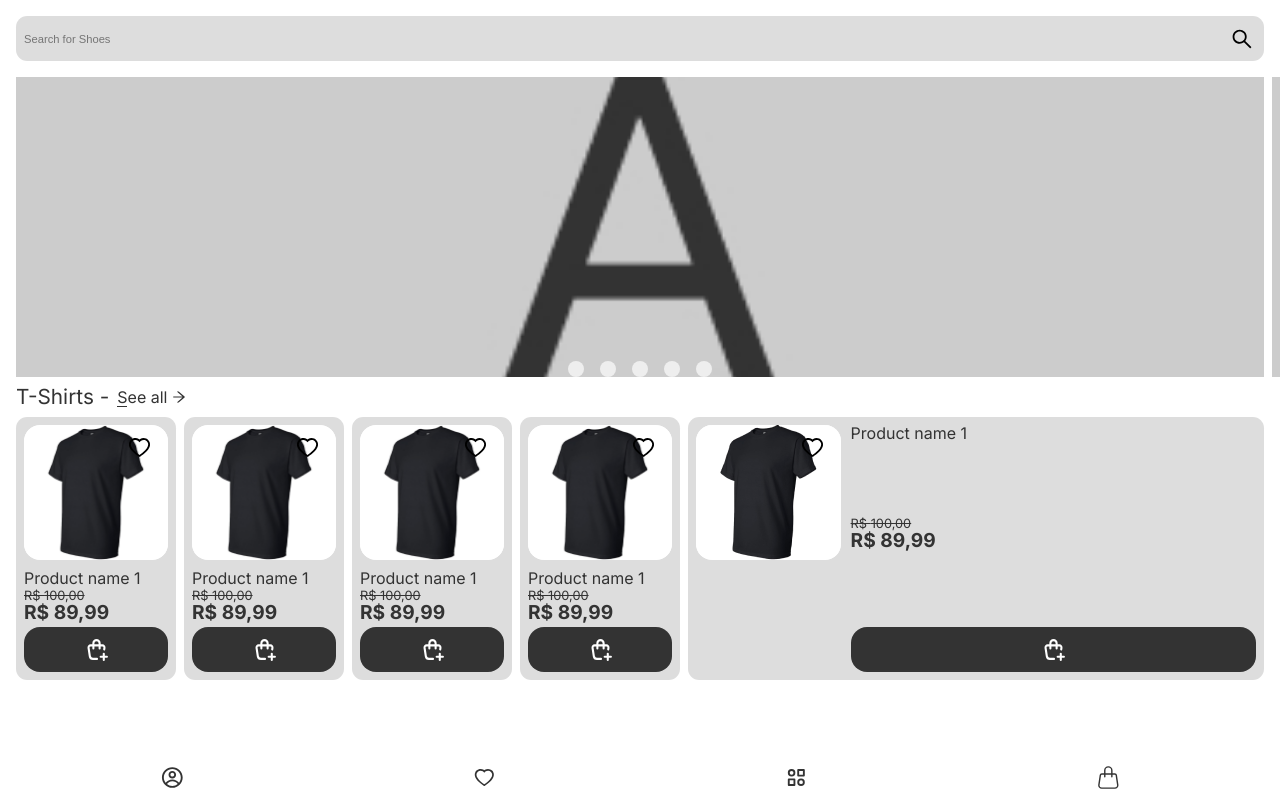
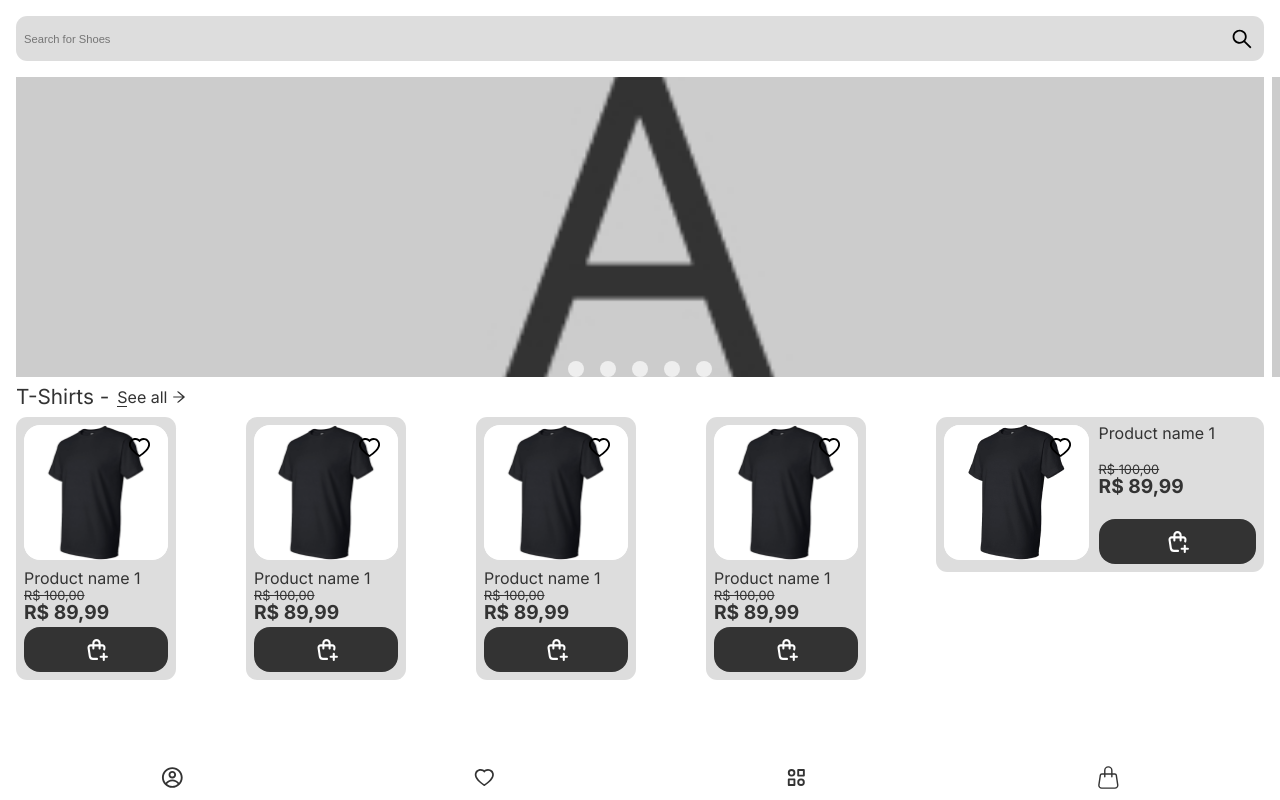
Before and after one commit to lipeRefosco/front-ecommerce-next, a Next.js app: page / in a window 1280 px wide. Built offline with nearby package versions, Linux system fonts and the light colour scheme.

Commit message:
fix[ProductCardWide/Component]: fix distortion when the screen change the dimensions

```diff
--- a/app/components/ProductCardWide/index.tsx
+++ b/app/components/ProductCardWide/index.tsx
@@ -10,6 +10,9 @@ export default function ProductCardWide({
 }) {
 
     const custonStyle: CSSProperties = {
+        minWidth: '328px',
+        maxWidth: '328px',
+        maxHeight: '155px',
         flexDirection: 'row',
         flexGrow: 1
     }
--- a/app/components/Section/Wrapper/styles.module.css
+++ b/app/components/Section/Wrapper/styles.module.css
@@ -1,6 +1,6 @@
 .wrapper {
     display: flex;
-    justify-content: flex-start;
+    justify-content: space-between;
     flex-wrap: wrap;
     gap: .5em;
 }
```
